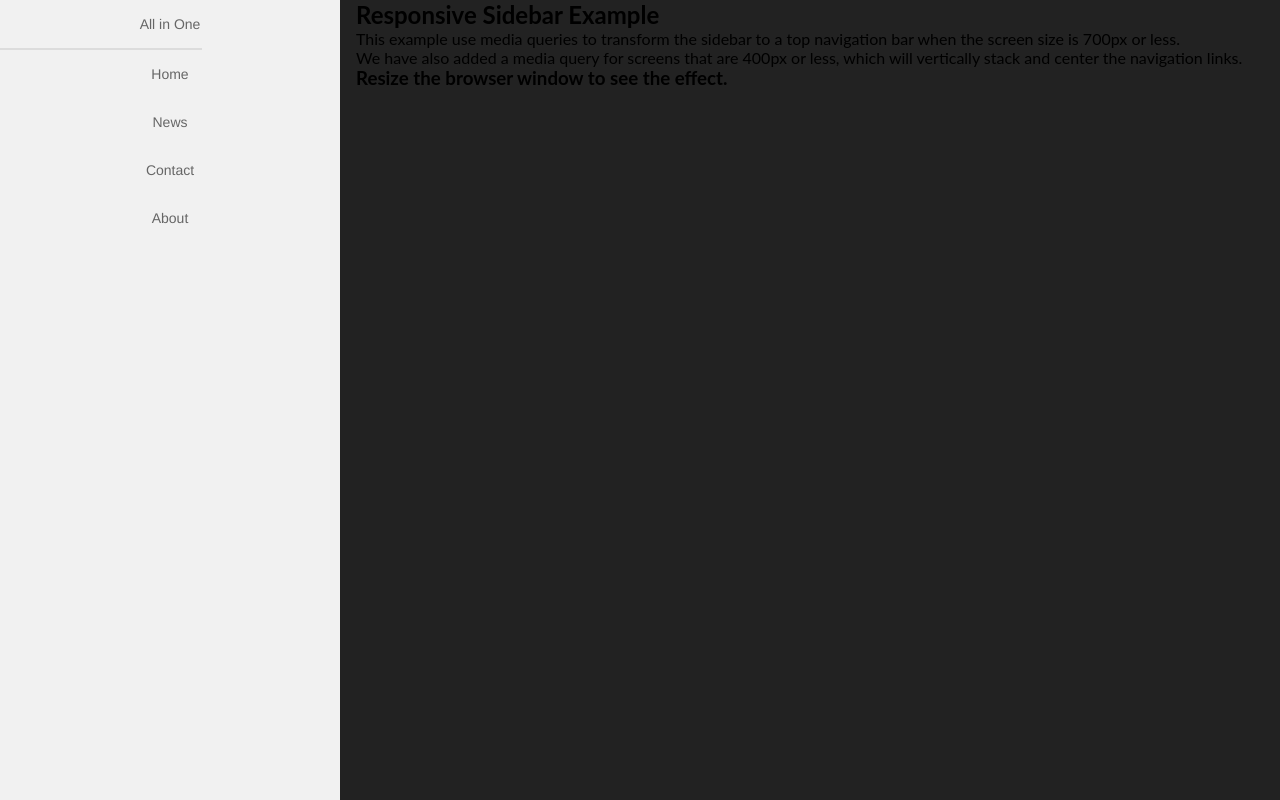
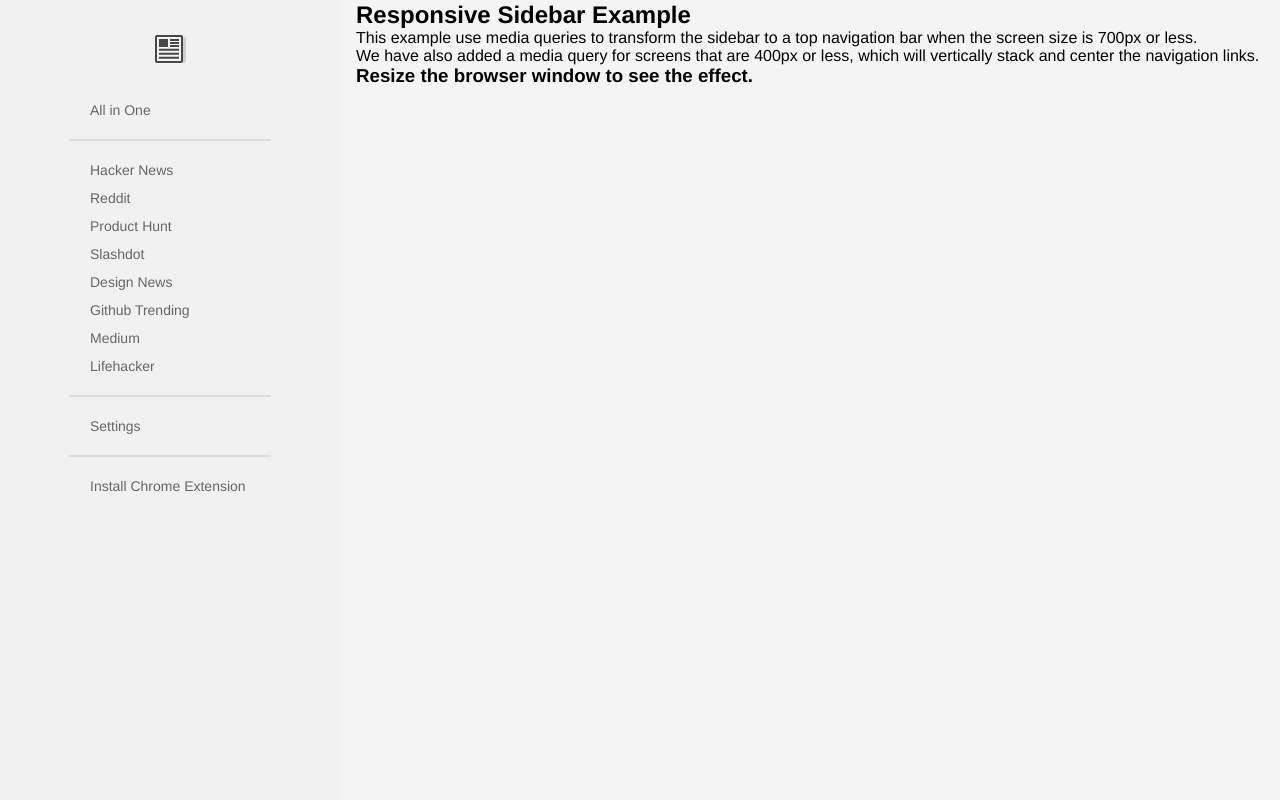
Before and after one commit to jass2125/all-in-one, an Angular app: page / in a window 1280 px wide. Shown: the top 800 px of the page. Built offline with nearby package versions, Linux system fonts and the light colour scheme.

Commit message:
Estilizando página inicial

```diff
--- a/src/app/app.component.scss
+++ b/src/app/app.component.scss
@@ -1,12 +1,11 @@
 * {
   margin: 0;
-	font-family: "Lato", sans-serif;
-	background-color: #222;
+	background-color: #F4F4F4;
 }
 
 div.content {
   margin-left: 340px;
-  padding: 0px 16px;
+  padding: 1px 16px;
   height: 1000px;
 }
 
--- a/src/app/side-menu/side-menu.component.html
+++ b/src/app/side-menu/side-menu.component.html
@@ -1,10 +1,21 @@
 <div class="sidebar">
+	<img src="../../assets/icon.png" alt="Icon">
 	<a>All in One</a>
 	<hr>
-	<a href="#home">Home</a>
-	<a href="#news">News</a>
-	<a href="#contact">Contact</a>
-	<a href="#about">About</a>
+	<a href="#home">Hacker News</a>
+	<a href="#news">Reddit</a>
+	<a href="#contact">Product Hunt</a>
+	<a href="#about">Slashdot</a>
+	<a href="#about">Design News</a>
+	<a href="#about">Github Trending</a>
+	<a href="#about">Medium</a>
+	<a href="#about">Lifehacker</a>
+	<hr>
+
+	<a href="#about">Settings</a>
+	<hr>
+
+	<a href="#about">Install Chrome Extension</a>
 </div>
 
 <!-- <div class="content">
--- a/src/app/side-menu/side-menu.component.scss
+++ b/src/app/side-menu/side-menu.component.scss
@@ -1,5 +1,5 @@
 .sidebar {
-  text-align: center;
+  text-align: left;
   margin: 0;
   padding: 0;
   width: 340px;
@@ -10,20 +10,29 @@
 }
 
 .sidebar a {
-  // text-align: left;
+	// text-align: left;
+
   font-size: 14px;
-  font-family: Helvetica Neue, Helvetica, Arial, sans-serif;
   display: block;
   color: #666;
   font-weight: 500;
   padding: 16px;
   text-decoration: none;
-  width: 100px;
-  margin: 0 auto 0 auto;
+  width: 160px;
+	margin: 0 auto 0 auto;
+	padding: 6px;
 }
 
-hr {
-  text-align: center;
+.sidebar img {
+  display: block;
+  margin: 30px auto;
+	opacity: .7;
+	// background-color: red;
+}
+
+.sidebar hr {
+	margin: 15px auto 15px auto;
+	text-align: left;
   width: 200px;
   border: 1px solid #222;
   opacity: 0.1;
--- a/src/index.html
+++ b/src/index.html
@@ -1,19 +1,23 @@
 <!doctype html>
 <html lang="en">
+
 <head>
   <meta charset="utf-8">
-  <title>AllInOne</title>
+  <title>One App</title>
   <base href="/">
 
   <meta name="viewport" content="width=device-width, initial-scale=1">
-  <link rel="icon" type="image/x-icon" href="favicon.ico">
+  <link rel="icon" type="image/x-icon" href="./assets/icon.png">
 </head>
 <style>
   * {
     margin: 0;
+    font-family: Helvetica Neue, Helvetica, Arial, sans-serif;
   }
 </style>
+
 <body>
   <app-root></app-root>
 </body>
+
 </html>
```
Also changed, not shown: src/assets/icon.png (added).
